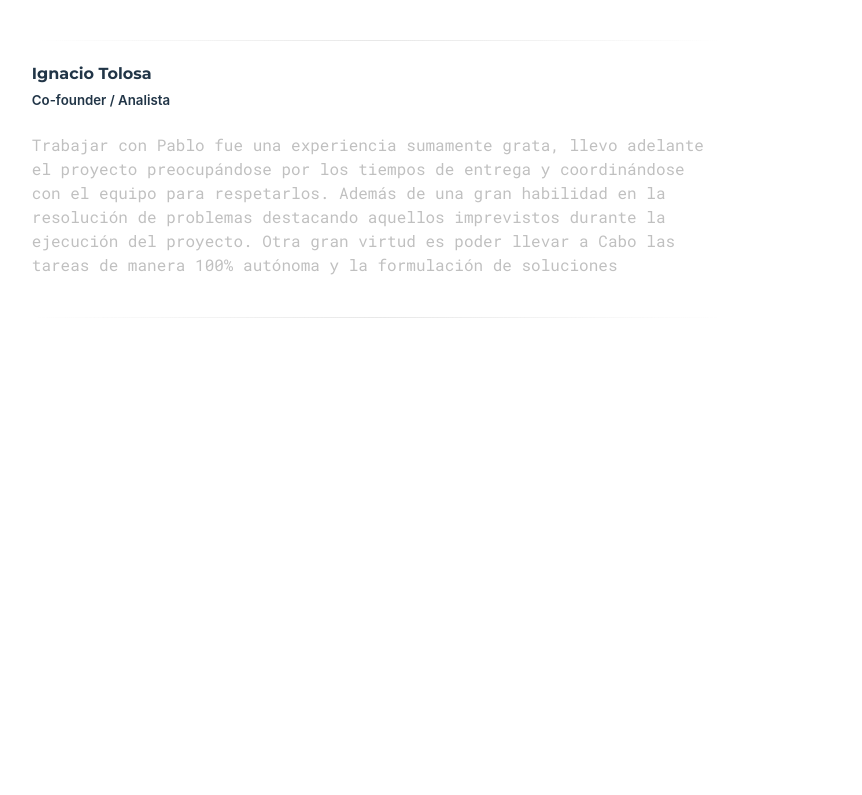
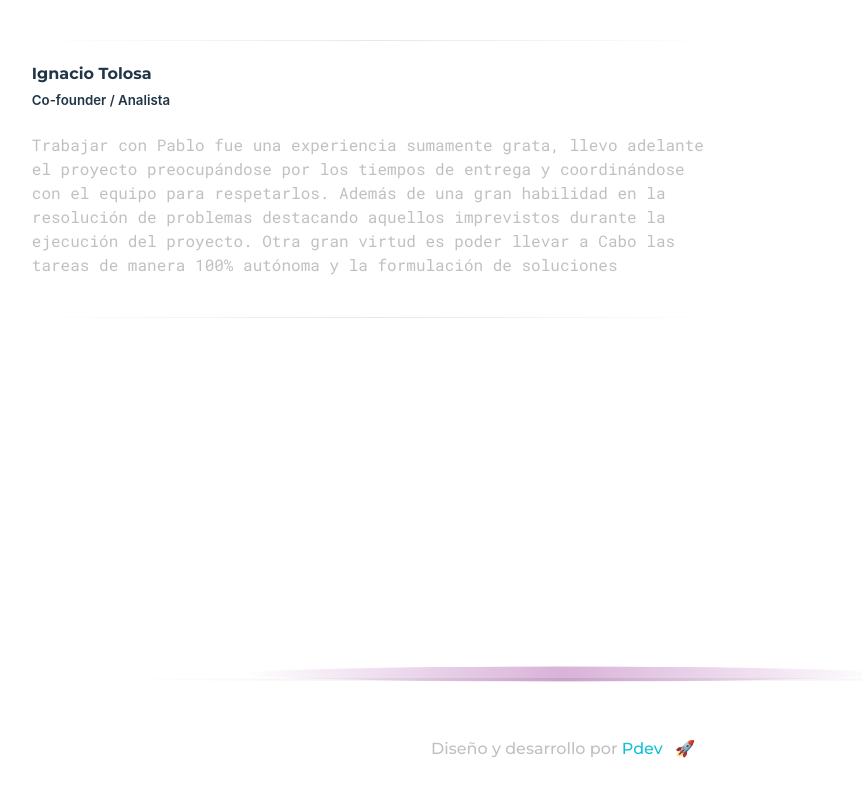
Before and after one commit to PabloC-Chiavarino/reactJs-portfolio-v2, a React (Vite) app: page / in a window 1280 px wide. Shown: the part 6011-6806 px from the top of the page, without its empty margins (77-939 px from the left). Before the commit the page ends 6329 px from the top, so only its background shows below. Built offline with nearby package versions, Linux system fonts and the light colour scheme.

Commit message:
feat: add Footer component

```diff
--- a/src/App.css
+++ b/src/App.css
@@ -44,3 +44,10 @@
 .hidden {
   display: none;
 }
+
+hr {
+  border: 0;
+  height: 1px;
+  background-image: linear-gradient(to right, rgba(224, 224, 224, 0), rgba(224, 224, 224, 0.75), rgba(224, 224, 224, 0));
+  margin-top: 2.5rem;
+}
--- a/src/App.jsx
+++ b/src/App.jsx
@@ -1,6 +1,6 @@
 import { useRef, useState } from 'react';
 import { useWgrObserver, useSectionObserver, useScrollDirection } from './hooks';
-import { Background, ResDownBtn, BackgroundOverlay, WebGuideRobot, MainInfo, Timeline, CallToAction, DataWidget, Projects, Skills, References } from './components';
+import { Background, ResDownBtn, BackgroundOverlay, WebGuideRobot, MainInfo, Timeline, CallToAction, DataWidget, Projects, Skills, References, Footer } from './components';
 import './App.css';
 
 function App() {
@@ -47,6 +47,7 @@ function App() {
             <Projects ref={projectsRef} />
             <Skills ref={skillsRef} />
             <References />
+            <Footer />
         </div>
     )
 }
--- /dev/null
+++ b/src/components/Footer/index.jsx
@@ -0,0 +1,14 @@
+import './styles.css'
+
+const Footer = () => {
+    return (
+        <div className="footer__container">
+             <hr className="footer__line" />
+             <div className="footer__subcontainer">
+                <p className="footer__text">Diseño y desarrollo por <span className="text-highlightB">Pdev <span className='footer__text--emoji'>🚀</span></span></p>
+             </div>
+        </div>
+    )
+}
+
+export default Footer
--- /dev/null
+++ b/src/components/Footer/styles.css
@@ -0,0 +1,55 @@
+.footer__container {
+    position: relative;
+    margin: 45dvh 60dvh auto auto;
+    top: 24dvh;
+    z-index: 1;
+    width: 100%;
+    height: 15dvh;
+}
+
+.footer__container::before {
+    content: "";
+    position: absolute;
+    top: -4px;
+    left: 50%;
+    transform: translate(-50%, -50%);
+    border-radius: 50%;
+    width: 50%;
+    height: 15px;
+    background: radial-gradient(
+        circle,
+        rgba(128, 0, 128, 0.3) 0%,
+        rgba(128, 0, 128, 0) 100%
+    );
+
+}
+
+.footer__subcontainer {
+    display: flex;
+    flex-direction: column;
+    justify-content: center;
+    align-items: center;
+    height: 100%;
+}
+
+.footer__line {
+    border: 0;
+    height: 3px;
+    width: 70%;
+    background-image: linear-gradient(to right,
+        rgba(224, 224, 224, 0),
+        rgba(224, 224, 224, 0.75),
+        rgba(224, 224, 224, 0));
+    border-radius: 50%;
+}
+
+.footer__text {
+    font-size: 1rem;
+    font-family: Montserrat, sans-serif;
+    font-weight: 500;
+    margin: 0;
+}
+
+.footer__text--emoji {
+    padding-left: 8px;
+}
--- a/src/components/Projects/styles.css
+++ b/src/components/Projects/styles.css
@@ -83,10 +83,3 @@
 .projects__description {
     width: 60%;
 }
-
-hr {
-    border: 0;
-    height: 1px;
-    background-image: linear-gradient(to right, rgba(224, 224, 224, 0), rgba(224, 224, 224, 0.75), rgba(224, 224, 224, 0));
-    margin-top: 2.5rem;
-}
--- a/src/components/index.js
+++ b/src/components/index.js
@@ -11,3 +11,4 @@ export { default as ResDownBtn } from './ResDownBtn';
 export { default as DataWidget } from './DataWidget';
 export { default as ClickRipple } from './ClickRipple';
 export { default as BackgroundOverlay } from './BackgroundOverlay';
+export { default as Footer } from './Footer';
```
